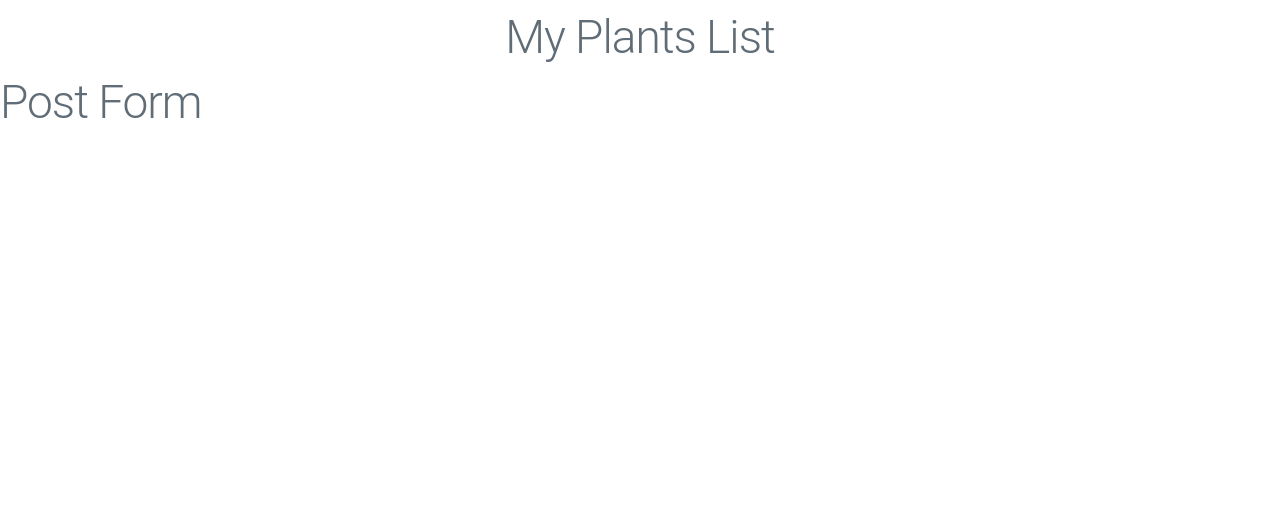
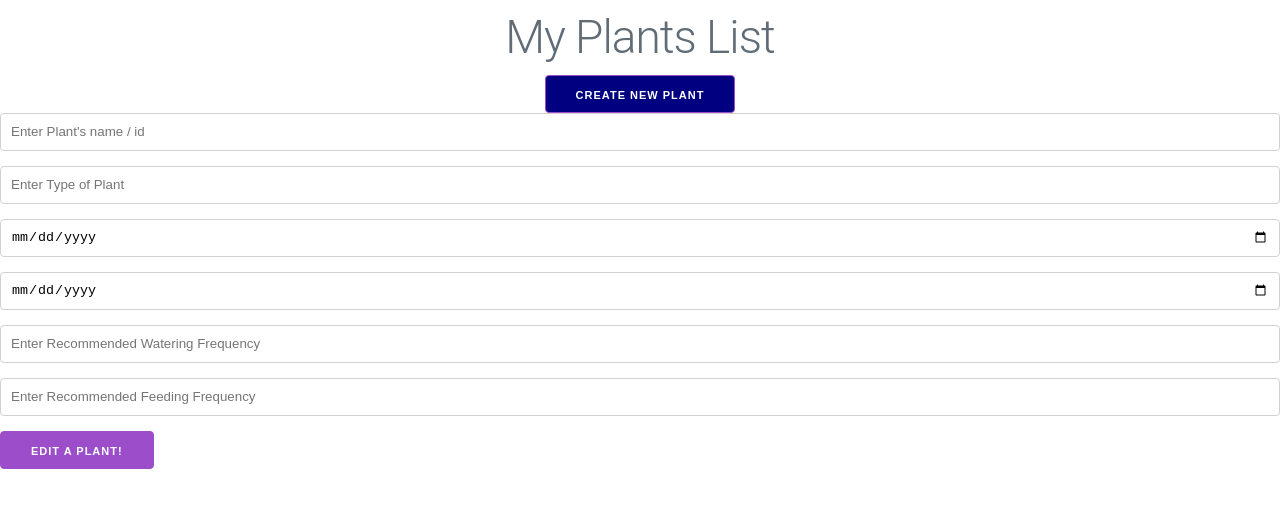
Before and after one commit to aip956/plants_backend, a React (Create React App) app: page /edit in a window 1280 px wide. Shown: the top 508 px of the page. Built offline with nearby package versions, Linux system fonts and the light colour scheme; no server answers.

Commit message:
Backing up; index, show, edit do not work

```diff
--- a/src/App.js
+++ b/src/App.js
@@ -19,15 +19,34 @@ function App(props) {
     margin: "10px",
   };
 
+  const button = {
+    backgroundColor: "navy",
+    display: "block",
+    margin: "auto",
+  };
+
   ///////////////
   // State & Other Variables
   ///////////////
 
   // Our Api Url
-  const url = "https://plantsbe.herokuapp.com/plants";
+  const url = "https://plantsbe.herokuapp.com/plants/";
 
   // State to hold the list of plants
   const [plants, setPlants] = useState([]);
+
+  // An object that represents a null plant
+  const nullPlant = {
+    plantname: "",
+    planttype: "",
+    lastWatered: "",
+    lastFed: "",
+    recWater: "",
+    recFeed: "",
+  };
+
+  // Const state to hold plant to edit
+  const [targetPlant, setTargetPlant] = useState(nullPlant);
 
 //////////////
   // Functions
@@ -35,11 +54,60 @@ function App(props) {
 
 // Function to get the list of plants from API
 const getPlants = async () => {
-  const response = await fetch(url);
-  const data = await response.json();
-  setPlants(data);
+
+  const response = await fetch(url)
+  const data = await response.json()
+  setPlants(data)
+  console.log(getPlants)
+  console.log(data)
+
   };
 
+  // Function to add plant from Form data
+  const addPlants = async (newPlant) => {
+    const response = await fetch(url, {
+      method: "post",
+      headers: {
+        "Content-Type": "application/json",
+      },
+      body: JSON.stringify(newPlant),
+          })
+          console.log(newPlant);
+
+    // Get updated list of plants
+    getPlants();
+  };
+
+  // Function to select plant to edit
+  const getTargetPlant = (plant) => {
+    setTargetPlant(plant);
+    props.history.push("/edit");
+  };
+
+  // Function to edit plant on form submission
+  const updatePlant = async (plant) => {
+    const response = await fetch(url + plant.id + "/", {
+      method: "put",
+      headers: {
+        "Content-Type": "application/json",
+      },
+      body: JSON.stringify(plant),
+    });
+
+    // Get updated list of plants
+    getPlants();
+  };
+
+  // Function to delete plant
+  const deletePlant = async(plant) => {
+    const response = await fetch(url + plant.id + "/", {
+      method: "delete",
+  });
+
+  // Get updated list of plants
+  getPlants();
+  props.history.push("/");
+};
   //////////////
   // useEffects
   //////////////
@@ -56,27 +124,53 @@ useEffect(() => {
   return (
     <div className="App">
       <h1 style={h1}>My Plants List</h1>
+      <Link to="/new"><button style={button}>Create New Plant</button></Link>
       <Switch>
+        {/* INDEX PAGE */}
         <Route
         exact
         path="/"
-        render={(rp) => <AllPlants {...rp} plants={plants} />}
+        render={(rp) => {
+        return <AllPlants
+        {...rp}
+        plants={plants} />;
+
+      }}
         />
+        {/* SHOW PAGE */}
         <Route
         path = "/plant/:id"
-        render={(rp) => (
-          <SinglePlant {...rp} plants={plants} />
-        )}
+        render={(rp) => {
+          return <SinglePlant
+          {...rp}
+          plants={plants}
+          edit={getTargetPlant}
+          deletePlant={deletePlant}
+          />;
+        }}
         />
-
+{/* NEW AND EDIT FORM PAGES */}
         <Route
         path = "/new"
-        render={(rp) => <Form {...rp} />}
+        render={(rp) => {
+        return <Form {...rp}
+        initialPlant={nullPlant}
+        handleSubmit={addPlants}
+        buttonLabel="Add a Plant!"
+        />;
+      }}
         />
 
         <Route
         path = "/edit"
-        render={(rp) => <Form {...rp} />}
+        render={(rp) => {
+        return <Form
+        {...rp}
+        initialPlant={targetPlant}
+        handleSubmit={updatePlant}
+        buttonLabel="Edit a Plant!"
+        />;
+        }}
         />
       </Switch>
     </div>
--- a/src/components/plant.js
+++ b/src/components/plant.js
@@ -1,9 +1,9 @@
 import React from "react";
 import { Link } from "react-router-dom";
 
-// Destructure the plant from propos
+// Destructure the plant from props
 
-const Plant = ({ props }) => {
+const Plant = ({ plant }) => {
 // Style Objects
 const div = {
   textAlign: "center",
--- a/src/index.js
+++ b/src/index.js
@@ -9,7 +9,7 @@ import reportWebVitals from './reportWebVitals';
 ReactDOM.render(
   <Router>
   <React.StrictMode>
-    <Route pathi="/" component={App} />
+    <Route path="/" component={App} />
   </React.StrictMode>
   </Router>,
   document.getElementById('root')
--- a/src/pages/Form.js
+++ b/src/pages/Form.js
@@ -1,7 +1,80 @@
-import React from "react";
+// Import useState hook
+import React, { useState } from "react";
 
-const Form = (props) => {
-  return <h1>Post Form</h1>;
+// Destructure out props, including router prop history
+const Form = ({ initialPlant, handleSubmit, buttonLabel, history }) => {
+  // The Form Data State
+
+  // Initialize the form with the initialTodo state
+  const[formData, setFormData] = useState(initialPlant);
+
+  // Functions
+
+  // Standard React Form HandleChange Function
+  const handleChange = (event) => {
+    setFormData({...formData, [event.target.name]: event.target.value });
+    console.log(formData)
+  };
+
+  // Function to run when form is submitted
+  const handleSubmission = (event) => {
+    // prevent form refresh
+    event.preventDefault();
+    // pass formData to handleSubmit prop function
+    handleSubmit(formData);
+    // push user back to main page
+    history.push("/");
+  };
+
+  // Our Form, an input for the plant fields and submit button
+
+  return (
+    <form onSubmit={handleSubmission}>
+      <input
+      type="text"
+      onChange={handleChange}
+      placeholder="Enter Plant's name / id"
+      defaultValue={formData.plantname}
+      name="Plant's Name"
+      />
+      <input
+      type="text"
+      onChange={handleChange}
+      placeholder="Enter Type of Plant"
+      defaultValue={formData.planttype}
+      name="Plant Type"
+      />
+     <input
+      type="date"
+      onChange={handleChange}
+      placeholder="Enter Date Last Watered"
+      defaultValue={formData.lastWatered}
+      name="Date Last Watered"
+      />
+      <input
+      type="date"
+      onChange={handleChange}
+      placeholder="Enter Date Last Fed"
+      defaultValue={formData.lastFed}
+      name="Date Last Fed"
+      />
+      <input
+      type="text"
+      onChange={handleChange}
+      placeholder="Enter Recommended Watering Frequency"
+      defaultValue={formData.recWater}
+      name="Recommended Watering"
+      />
+      <input
+      type="text"
+      onChange={handleChange}
+      placeholder="Enter Recommended Feeding Frequency"
+      defaultValue={formData.recFeed}
+      name="Recommended Feeding"
+      />
+      <input type="submit" value={buttonLabel} />
+    </form>
+    );
 };
 
 export default Form;
--- a/src/pages/SinglePlant.js
+++ b/src/pages/SinglePlant.js
@@ -4,7 +4,7 @@ import { Link } from "react-router-dom";
 // Destructuring the props needed to get our plant, including router prop match
 
 
-const SinglePlant = ({ plants, match }) => {
+const SinglePlant = ({ plants, match, edit, deletePlant }) => {
   const id = parseInt(match.params.id);
   const plant = plants.find((plant) => plant.id === id);
 
@@ -17,13 +17,17 @@ const SinglePlant = ({ plants, match }) => {
     margin: "30px auto",
   };
 
-
-
-
   return (
   <div style={div}>
-    <h1>{plant.subject}</h1>
-    <h2>{plant.details}</h2>
+    <h1>{plant.plantname}</h1>
+    <h2>{plant.planttype}</h2>
+    <h3>{plant.lastWatered}</h3>
+    <h3>{plant.lastFed}</h3>
+    <h4>{plant.recWater}</h4>
+    <h4>{plant.recFeed}</h4>
+
+    <button onClick={(event) => edit(plant)}>Edit</button>
+    <button onClick={(event) => deletePlant(plant)}>Delete</button>
     <Link to="/">
       <button>Go Back</button>
     </Link>
```
